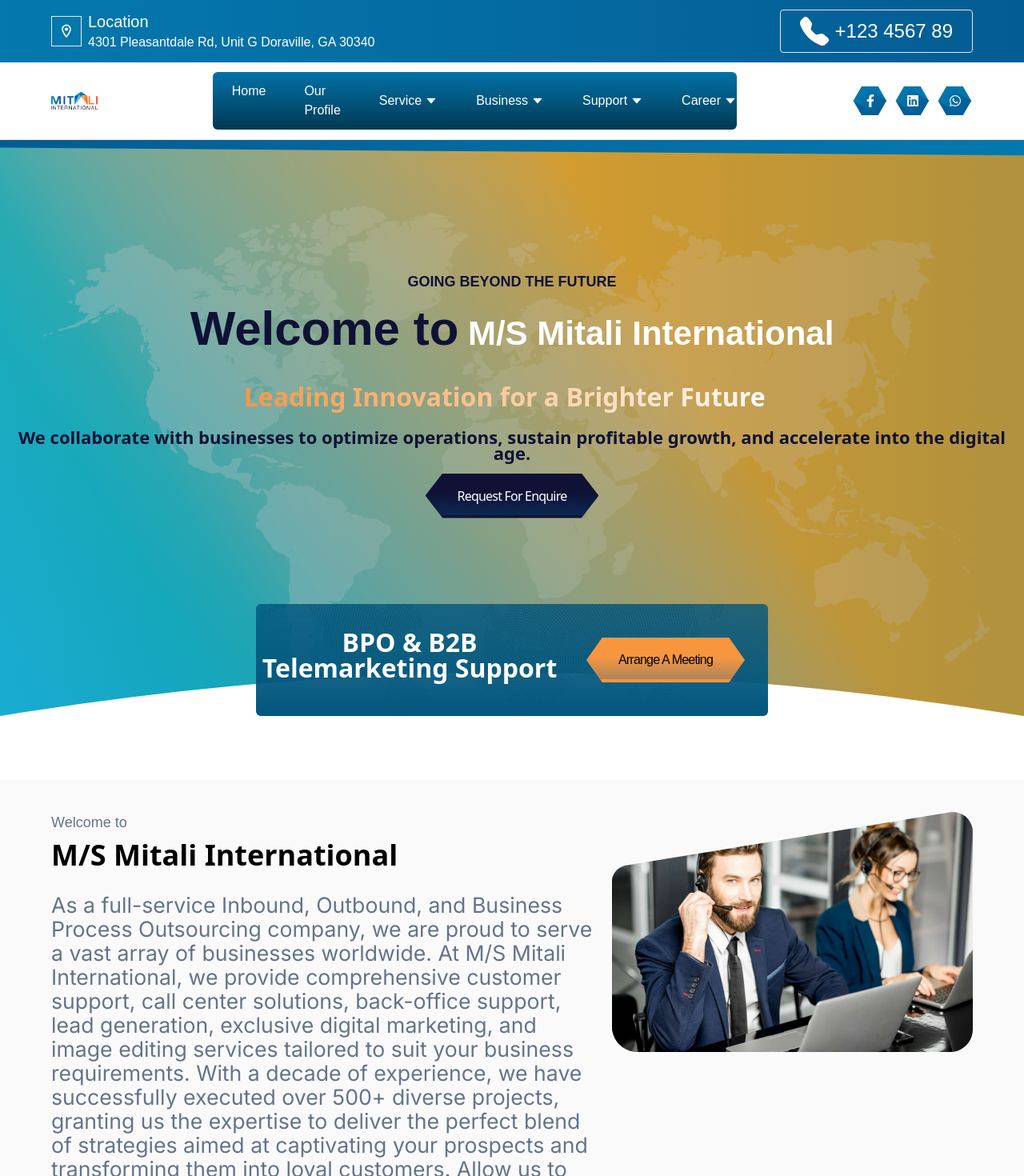
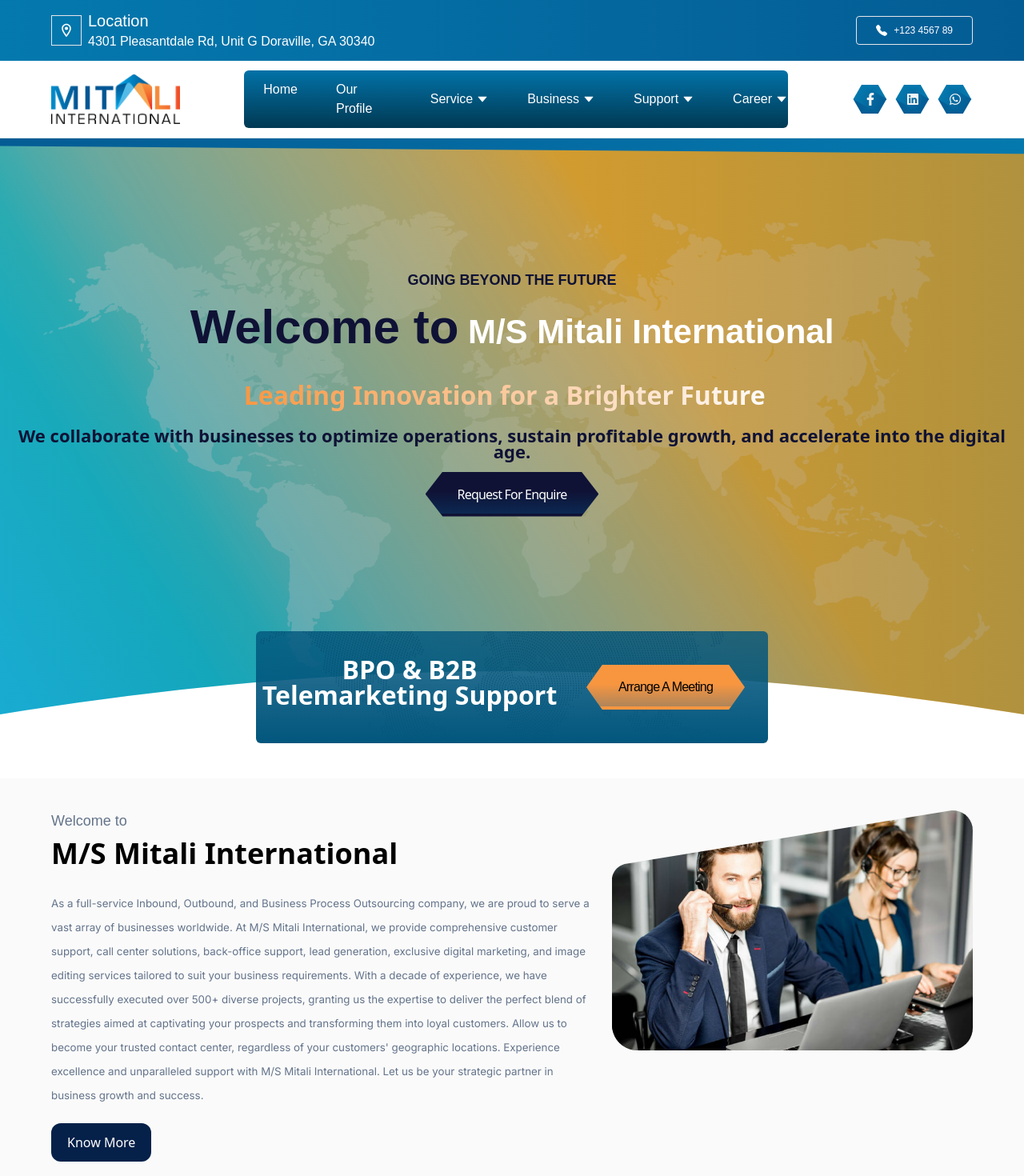
Before and after one commit to Sm-Ashraful/mitali-official, a Next.js app: page / in a window 1280 px wide. Shown: the top 1470 px of the page at 80% size. Built offline with nearby package versions, Linux system fonts and the light colour scheme.

Commit message:
issue solve

```diff
--- a/components/Home/partials/Gelery.jsx
+++ b/components/Home/partials/Gelery.jsx
@@ -81,7 +81,7 @@ const Gallery = () => {
             <h2 className="text-[32px] leading-9 text-[#464855] font-[800] pb-5">
               Demo content
             </h2>
-            <p className="text-[10pt] xl:text-[20pt] text-slate-500 font-Inter leading-[26px] xl:leading-[32px]">
+            <p className="text-[10pt] 2xl:text-[20pt] text-slate-500 font-Inter leading-[26px] xl:leading-[32px]">
               Lorem ipsum dolor sit amet consectetur adipisicing elit. Optio
               repellendus placeat quidem atque, et mollitia voluptatibus aperiam
               odio a sed, doloribus, explicabo repellat. Illo, delectus. Dolorum
--- a/components/Home/partials/Support.jsx
+++ b/components/Home/partials/Support.jsx
@@ -11,7 +11,7 @@ const Support = () => {
               M/S Mitali International
             </p>
           </div>
-          <p className="text-[10pt] xl:text-[20pt] text-slate-500 font-Inter leading-[26px] xl:leading-[30px]">
+          <p className="text-[10pt] 2xl:text-[20pt] text-slate-500 font-Inter leading-[26px] xl:leading-[30px]">
             As a full-service Inbound, Outbound, and Business Process
             Outsourcing company, we are proud to serve a vast array of
             businesses worldwide. At M/S Mitali International, we provide
--- a/components/Home/partials/brand.jsx
+++ b/components/Home/partials/brand.jsx
@@ -10,7 +10,7 @@ const Branding = () => {
         backgroundPosition: "center", // Set an appropriate height for the hero section
         backgroundBlendMode: "multiply",
       }}
-      className="overflow-hidden -mt-5 w-full md:w-[50%] pt-5 md:pt-0 md:flex items-center h-[140px] bg-gradient-to-r from-[#045c94]  to-[#0479ae] absolute left-0 md:left-[25%] -bottom-[4%] lg:-bottom-[5%] xl:bottom-0 z-20 rounded-md"
+      className="overflow-hidden -mt-5 w-full md:w-[50%] pt-5 md:pt-0 md:flex items-center h-[140px] bg-gradient-to-r from-[#045c94]  to-[#0479ae] absolute left-0 md:left-[25%] -bottom-[4%] lg:-bottom-[5%] 2xl:bottom-0 z-20 rounded-md"
     >
       <div
         style={{
--- a/components/Navbar/partials/HeaderTop.jsx
+++ b/components/Navbar/partials/HeaderTop.jsx
@@ -27,10 +27,10 @@ const HeaderTop = () => {
       </div>
     */}
       <div className="flex text-white border hover:border-black hover:bg-white hover:text-black bg-transparent px-2 md:px-6 py-2  items-center text-[12px] md:rounded overflow-hidden gap-2">
-        <p className="text-[14px] xl:text-4xl">
+        <p className="text-[14px] 2xl:text-4xl">
           <BsTelephoneFill />
         </p>
-        <span className="hidden md:block xl:text-2xl">+123 4567 89</span>
+        <span className="hidden md:block 2xl:text-2xl">+123 4567 89</span>
       </div>
     </div>
   );
--- a/components/Navbar/partials/Navigation.jsx
+++ b/components/Navbar/partials/Navigation.jsx
@@ -66,7 +66,7 @@ const Navigation = ({ setIsSidebarOpen, isSidebarOpen }) => {
 
   return (
     <div
-      className={`flex justify-between items-center border-b px-2 md:px-10 xl:px-16 2xl:px-20 py-3 ${nav} z-50`}
+      className={`flex justify-between items-center border-b px-2  md:px-16 2xl:px-20 py-3 ${nav} z-50`}
     >
       <div className="w-[40%] mx-auto md:w-[14%]">
         <img src="/Image/logo png.png" alt="logo.jpg" />
@@ -97,7 +97,7 @@ const Navigation = ({ setIsSidebarOpen, isSidebarOpen }) => {
           />
         </button>
       </div>
-      <nav className="hidden md:block bg-gradient-to-b from-[#0272A7] to-[#013953] flex-1 mx-[4rem] xl:mx-[9rem] rounded-md py-3">
+      <nav className="hidden md:block bg-gradient-to-b from-[#0272A7] to-[#013953] flex-1 mx-[5rem] 2xl:mx-[9rem] rounded-md py-3">
         <Navbar className="flex" />
       </nav>
       <div>
```
